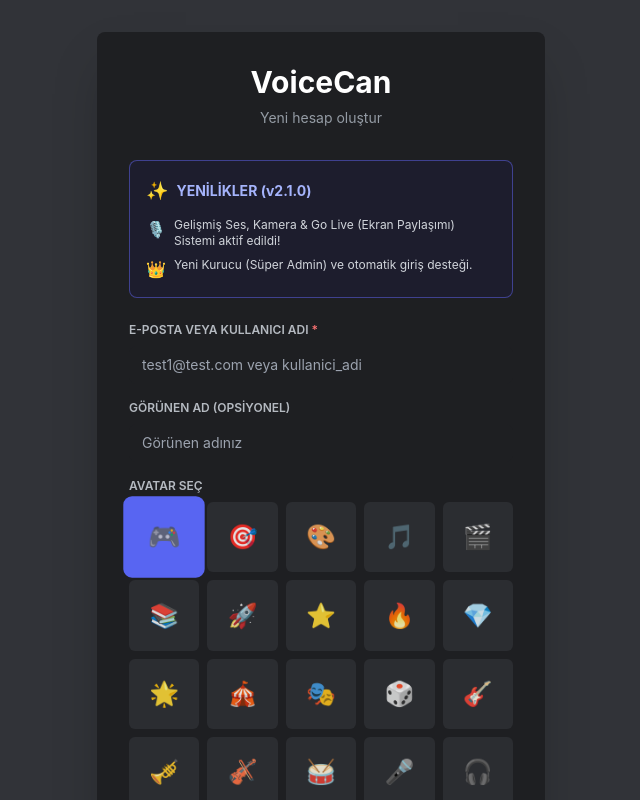
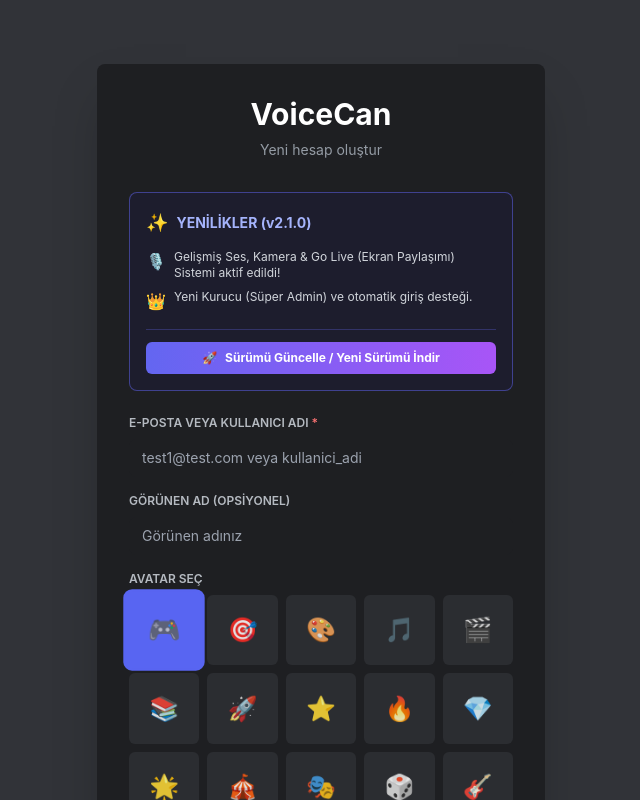
Before and after one commit to meleksoyysal23-dot/discord_deneme, a React (Vite) app in the folder frontend/: page / in a window 1280 px wide. Both pictures are taken after a click on the button "Kayıt Ol". Shown: the top 800 px of the page, without its empty margins (319-959 px from the left). Built offline with nearby package versions, Linux system fonts and the light colour scheme; no server answers.

Commit message:
fix: auth scroll eklendi, guncelleme butonu eklendi, render cors ayarlandi

```diff
--- a/frontend/electron/preload.cjs
+++ b/frontend/electron/preload.cjs
@@ -37,4 +37,7 @@ contextBridge.exposeInMainWorld('electronAPI', {
     ipcRenderer.on('deep-link', listener);
     return () => ipcRenderer.removeListener('deep-link', listener);
   },
+
+  // Harici URL'yi varsayılan tarayıcıda aç (Güncelle butonu vb. için)
+  openExternal: (url) => ipcRenderer.invoke('open-external', url),
 });
--- a/frontend/src/components/auth/LoginScreen.jsx
+++ b/frontend/src/components/auth/LoginScreen.jsx
@@ -42,8 +42,8 @@ export function LoginScreen({ onLoginSuccess }) {
   };
 
   return (
-    <div className="min-h-screen bg-[#313338] flex justify-center p-4 overflow-y-auto py-8">
-      <div className="w-full max-w-md bg-[#1e1f22] rounded-lg shadow-2xl p-8 my-auto">
+    <div className="min-h-screen bg-[#313338] flex items-start justify-center p-4 overflow-y-auto py-8">
+      <div className="w-full max-w-md bg-[#1e1f22] rounded-lg shadow-2xl p-8 my-8 mx-auto">
         <div className="text-center mb-8">
           <h1 className="text-3xl font-bold text-white mb-2">VoiceCan</h1>
           <p className="text-[#949ba4] text-sm">
@@ -67,6 +67,22 @@ export function LoginScreen({ onLoginSuccess }) {
                 <span>Yeni Kurucu (Süper Admin) ve otomatik giriş desteği.</span>
               </li>
             </ul>
+            <div className="mt-4 pt-3 border-t border-indigo-500/30">
+              <button
+                type="button"
+                onClick={() => {
+                  if (window.electronAPI && window.electronAPI.openExternal) {
+                    window.electronAPI.openExternal('https://github.com/meleksoyysal23-dot/discord_deneme/releases');
+                  } else {
+                    window.open('https://github.com/meleksoyysal23-dot/discord_deneme/releases', '_blank');
+                  }
+                }}
+                className="w-full py-2 bg-gradient-to-r from-indigo-500 to-purple-500 hover:from-indigo-600 hover:to-purple-600 text-white text-xs font-bold rounded-md transition-all flex items-center justify-center gap-2"
+              >
+                <span>🚀</span>
+                <span>Sürümü Güncelle / Yeni Sürümü İndir</span>
+              </button>
+            </div>
           </div>
         )}
 
```
Also changed, not shown: frontend/electron/main.cjs (+15 -1 lines).
